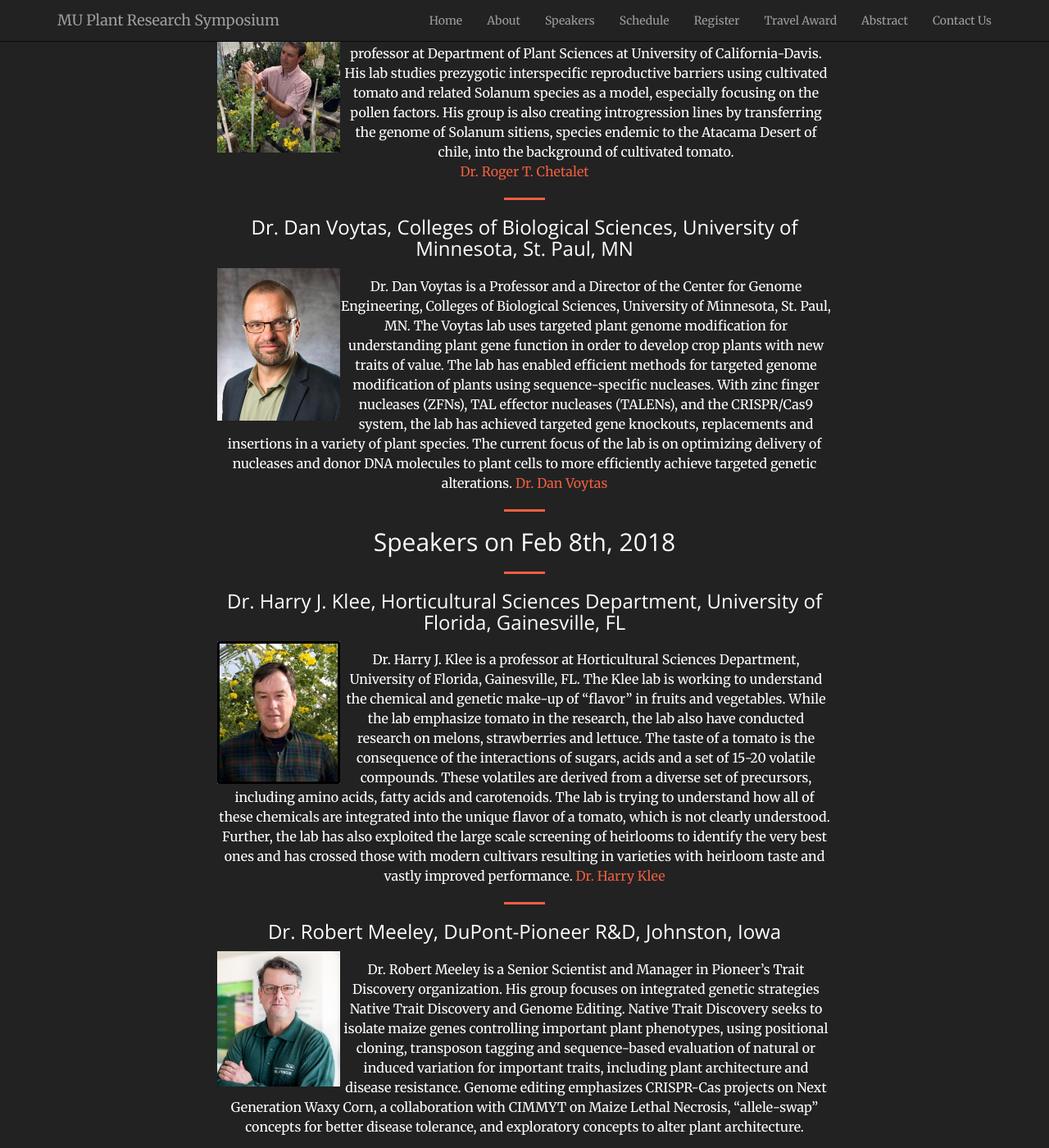
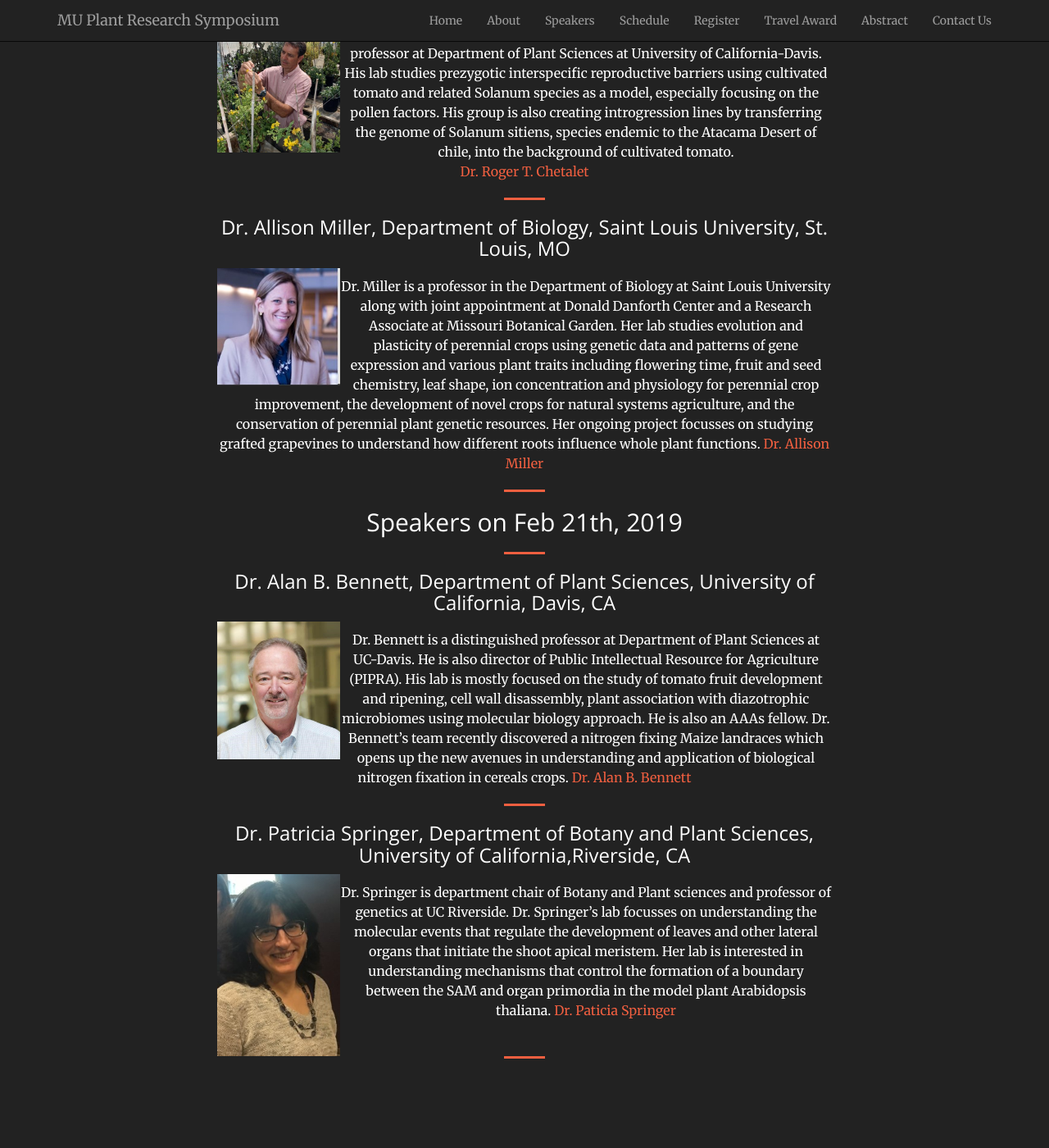
Before and after one commit to mupioneersymposium/mupioneersymposium.github.io, a Jekyll site: the page built from speakers.md, in a window 1280 px wide and 1400 px high, scrolled down 263 px. Shown: the whole window at 82% size. Built offline with Jekyll 4.4.1, drawn with Linux system fonts in a browser that asks for light colours; some of the changed text lies outside the part shown.

Commit message:
Update speakers.md
speakerlist_updated2019

```diff
--- a/speakers.md
+++ b/speakers.md
@@ -7,7 +7,7 @@ layout: regular
 <hr style="clear: both;" />
 
 
-### Dr. Roger T. Chetalet, Department of Plant Sciences, University of California, Davis.
+### Dr. Roger T. Chetalet, Department of Plant Sciences, University of California, Davis, CA
 
 <img src="/img/roger2019.jpg" alt="Dr. Roger T. Chetalet Photo" width="150px" style="float: left" />
 
@@ -16,38 +16,31 @@ Dr. Chetelat is director of C.M. Rick Tomato Genetics Resource Center and a prof
 
 <hr style="clear: both;" />
 
-### Dr. Dan Voytas, Colleges of Biological Sciences, University of Minnesota, St. Paul, MN
+### Dr. Allison Miller, Department of Biology, Saint Louis University, St. Louis, MO
 
-<img src="/img/Voytas.jpg" alt="Dr. Dan Voytas Photo" width="150px" style="float: left" />
+<img src="/img/Alison2019.jpg" alt="Dr.Allison Miller Photo" width="150px" style="float: left" />
 
-Dr. Dan Voytas is a Professor and a Director of the Center for Genome Engineering, Colleges of Biological Sciences, University of Minnesota, St. Paul, MN. The Voytas lab uses targeted plant genome modification for understanding plant gene function in order to develop crop plants with new traits of value.  The lab has enabled efficient methods for targeted genome modification of plants using sequence-specific nucleases.  With zinc finger nucleases (ZFNs), TAL effector nucleases (TALENs), and the CRISPR/Cas9 system, the lab has achieved targeted gene knockouts, replacements and insertions in a variety of plant species.  The current focus of the lab is on optimizing delivery of nucleases and donor DNA molecules to plant cells to more efficiently achieve targeted genetic alterations.
-<a href="https://cbs.umn.edu/voytas-lab/home/" target="_blank"> Dr. Dan Voytas </a>
+Dr. Miller is a professor in the Department of Biology at Saint Louis University along with joint appointment at Donald Danforth Center and a Research Associate at Missouri Botanical Garden. Her lab studies evolution and plasticity of perennial crops using genetic data and patterns of gene expression and various plant traits including flowering time, fruit and seed chemistry, leaf shape, ion concentration and physiology for perennial crop improvement, the development of novel crops for natural systems agriculture, and the conservation of perennial plant genetic resources. Her ongoing project focusses on studying grafted grapevines to understand how different roots influence whole plant functions.
+<a href="https://www.danforthcenter.org/scientists-research/principal-investigators/allison-miller/" target="_blank"> Dr. Allison Miller </a>
 
 <hr style="clear: both;" />
-## Speakers on Feb 8th, 2018
+## Speakers on Feb 21th, 2019
 <hr style="clear: both;" />
 
-### Dr. Harry J. Klee, Horticultural Sciences Department, University of Florida, Gainesville, FL
+### Dr. Alan B. Bennett, Department of Plant Sciences, University of California, Davis, CA
 
-<img src="/img/Klee.jpg" alt="Dr. Harry Klee Photo"  width="150px" style="float: left" />
+<img src="/img/Alan2019.jpg" alt="Dr. Alan B. Bennett Photo"  width="150px" style="float: left" />
 
-Dr. Harry J. Klee is a professor at Horticultural Sciences Department, University of Florida, Gainesville, FL. The Klee lab is working to understand the chemical and genetic make-up of "flavor" in fruits and vegetables. While the lab emphasize tomato in the research, the lab also have conducted research on melons, strawberries and lettuce. The taste of a tomato is the consequence of the interactions of sugars, acids and a set of 15-20 volatile compounds. These volatiles are derived from a diverse set of precursors, including amino acids, fatty acids and carotenoids. The lab is trying to understand how all of these chemicals are integrated into the unique flavor of a tomato, which is not clearly understood. Further, the lab has also exploited the large scale screening of heirlooms to identify the very best ones and has crossed those with modern cultivars resulting in varieties with heirloom taste and vastly improved performance.
-<a href="http://hos.ufl.edu/kleeweb/" target="_blank"> Dr. Harry Klee </a>
+Dr. Bennett is a distinguished professor at Department of Plant Sciences at UC-Davis. He is also director of Public Intellectual Resource for Agriculture (PIPRA). His lab is mostly focused on the study of tomato fruit development and ripening, cell wall disassembly, plant association with diazotrophic microbiomes using molecular biology approach. He is also an AAAs fellow. Dr. Bennett’s team recently discovered a nitrogen fixing Maize landraces which opens up the new avenues in understanding and application of biological nitrogen fixation in cereals crops.
+<a href="https://biology.ucdavis.edu/people/alan-bennett/" target="_blank"> Dr. Alan B. Bennett </a>
 
 <hr style="clear: both;" />
 
-### Dr. Robert Meeley, DuPont-Pioneer R&D, Johnston, Iowa
 
-<img src="/img/Bob.jpg" alt="Dr. Robert Meeley" width="150px" style="float: left" />
+### Dr. Patricia Springer, Department of Botany and Plant Sciences, University of California,Riverside, CA
 
-Dr. Robert Meeley is a Senior Scientist and Manager in Pioneer’s Trait Discovery organization.  His group focuses on integrated genetic strategies Native Trait Discovery and Genome Editing.  Native Trait Discovery seeks to isolate maize genes controlling important plant phenotypes, using positional cloning, transposon tagging and sequence-based evaluation of natural or induced variation for important traits, including plant architecture and disease resistance.  Genome editing emphasizes CRISPR-Cas projects on Next Generation Waxy Corn, a collaboration with CIMMYT on Maize Lethal Necrosis, “allele-swap” concepts for better disease tolerance, and exploratory concepts to alter plant architecture.
+<img src="/img/patricia2019.jpg" alt="Dr. Patricia Springer Photo" width="150px" style="float: left" />
 
+Dr. Springer is department chair of Botany and Plant sciences and professor of genetics at UC Riverside. Dr. Springer’s lab focusses on understanding the molecular events that regulate the development of leaves and other lateral organs that initiate the shoot apical meristem. Her lab is interested in understanding mechanisms that control the formation of a boundary between the SAM and organ primordia in the model plant Arabidopsis thaliana.
+<a href="http://cepceb.ucr.edu/people/springer.html/" target="_blank"> Dr. Paticia Springer </a>
 <hr style="clear: both;" />
-
-### Dr. Linda L. Walling, Department of Botany and Plant Sciences, University of California-Riverside.
-
-<img src="/img/Linda.JPG" alt="Dr. Linda L. Walling Photo" width="150px" style="float: left" />
-
-Linda L. Walling is a Professor, Department of Botany and Plant Sciences, University of California-Riverside. The walling lab is working to understand plant responses to wounding, pathogens, and herbivores. Two research projects dominate the current lab research initiatives. First, dissecting the mechanisms used to perceive phloem-feeding whiteflies in squash, tomato and Arabidopsis. Second, the lab identified a peptidase (leucine aminopeptidase) that responds to bacterial pathogens, wounding and tissue-damaging herbivores. This enzyme has led the lab to study the role of N-terminal processing enzymes during development and in response to stress.  The lab utilize multidisciplinary approaches in both projects by incorporating the tools of biochemistry, genetics, cell biology, and genomics.
-
-<hr style="clear: both;" />
```
